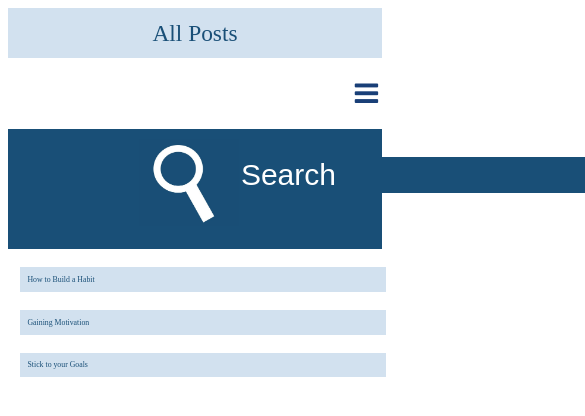
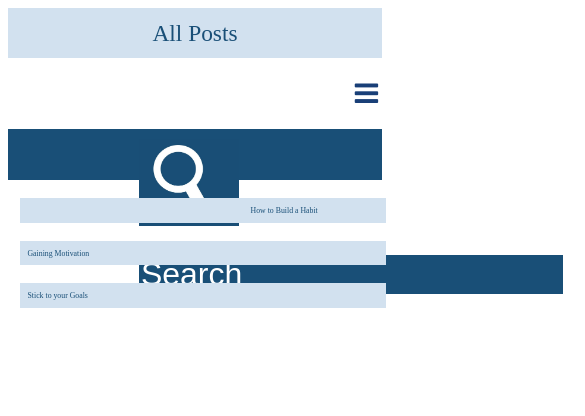
Before and after one commit to prshah101/SIT120, a Vue app in the folder selfdevbloga3/: page /allPosts in a window 390 px wide. Shown: the top 416 px of the page, 585 px wide, since content can reach past the window. Built offline with nearby package versions, Linux system fonts and the light colour scheme.

Commit message:
responsive

```diff
--- a/selfdevbloga3/src/components/AllPosts.vue
+++ b/selfdevbloga3/src/components/AllPosts.vue
@@ -68,8 +68,8 @@
 }
 
 .query {
-    width: 500px;
-    height: 100px;
+    width: 39.063vw;
+    height: 7.889vw;
     color: white;
 }
 
@@ -81,7 +81,7 @@
 input[type=text] {
     background-color: #194F77;
     color: white;
-    font-size: 30px;
+    font-size: 32px;
 }
 
 .totalquery {
```
